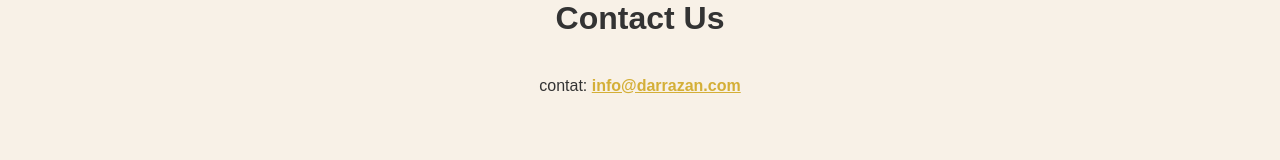
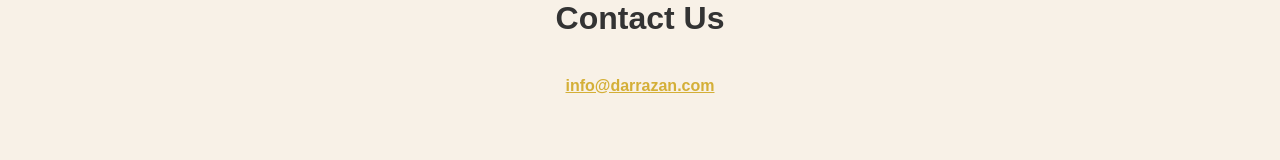
Before and after one commit to sai200106/dar-razan, a plain HTML site: page contact.html in a window 1280 px wide. Shown: the part 293-453 px from the top of the page. Drawn offline with Linux system fonts and the light colour scheme.

Commit message:
Update contact.html

```diff
--- a/contact.html
+++ b/contact.html
@@ -26,7 +26,7 @@
 
     <section id="contact">
         <h2>Contact Us</h2>
-        <p>contat: <a href="https://www.instagram.com/dar_razan_/">info@darrazan.com</a></p>
+        <p> <a href="https://www.instagram.com/dar_razan_/">info@darrazan.com</a></p>
     </section>
      <section id="contact">
         <h2>For More Info Call us</h2>
```
